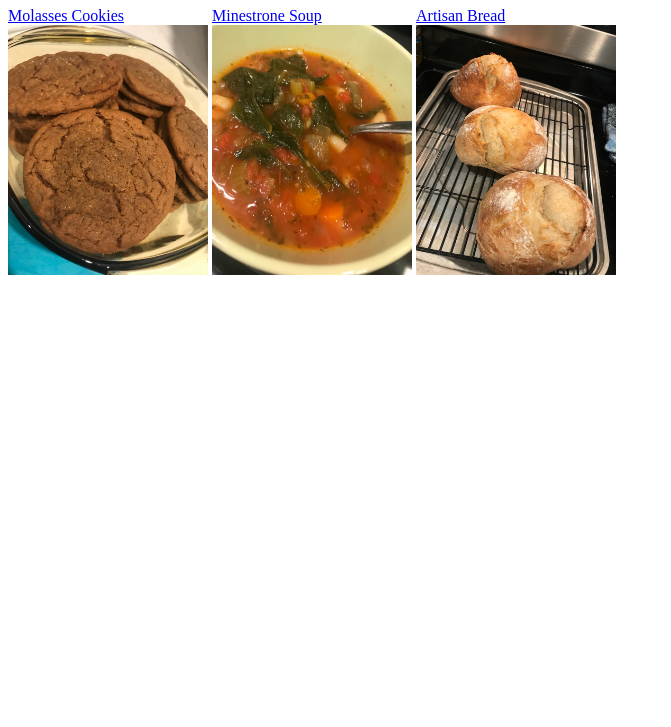
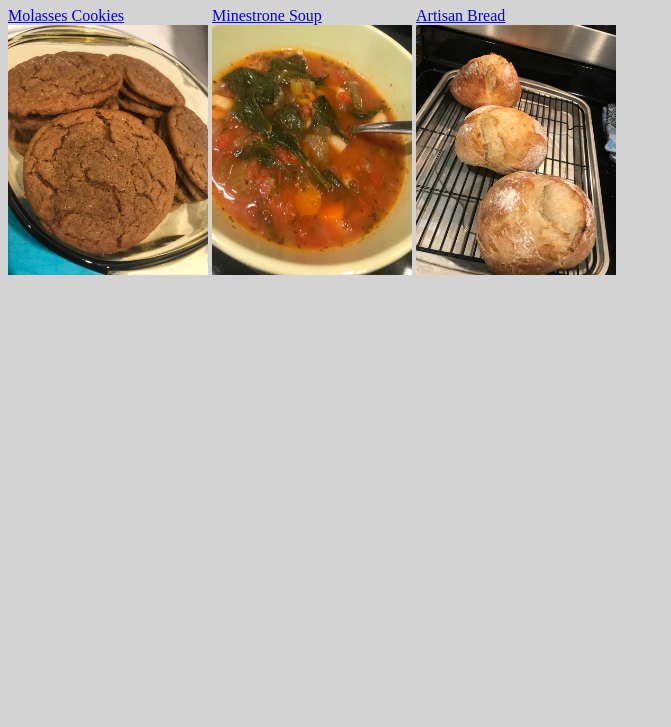
Before and after one commit to TheMonkeyLoses/odin-recipes, a plain HTML site: page index.html in a window 1280 px wide. Shown: the part 73-800 px from the top of the page, without its empty margins (0-671 px from the left). Drawn offline with Linux system fonts and the light colour scheme.

Commit message:
Add light gray background

```diff
--- a/style.css
+++ b/style.css
@@ -6,3 +6,5 @@ img {
     height: 250px;
     width: 200px;
 }
+
+body {background-color: lightgray;}
```
